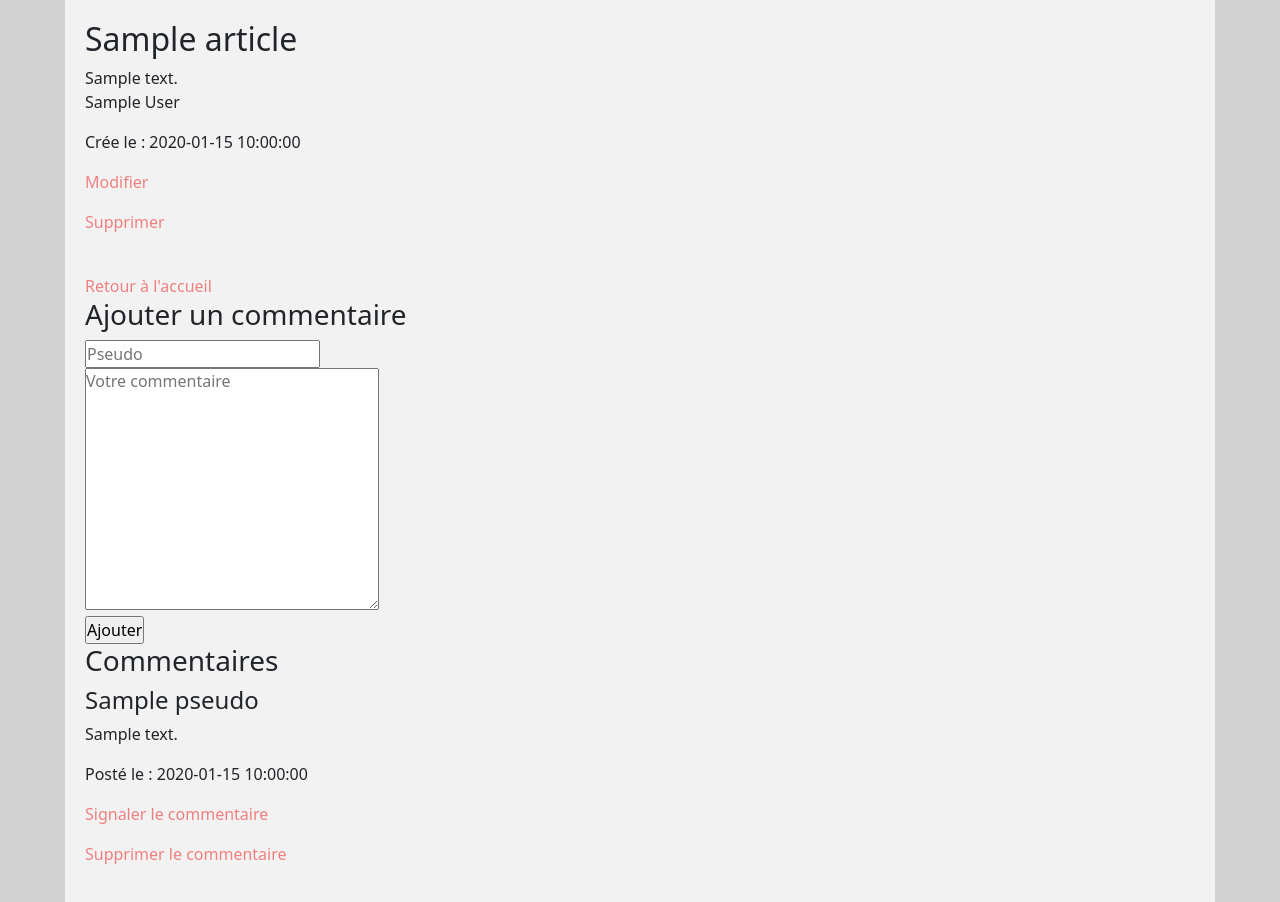
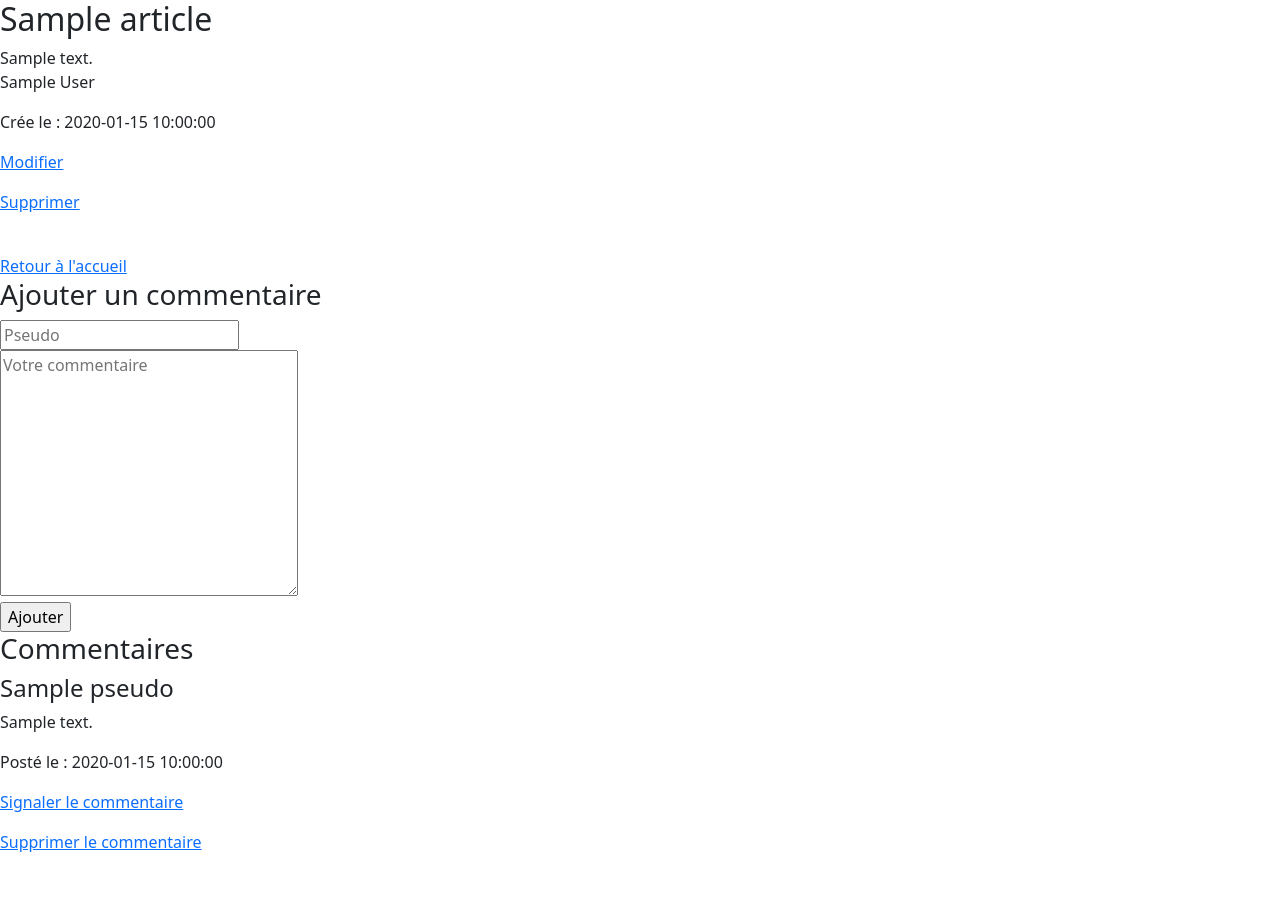
Before and after one commit to LHauwen/Projet-4-OC, a PHP site: template templates/single.php in a window 1280 px wide. After the commit the page ends 852 px from the top, so only its background shows below. Run offline with PHP 8.4, Linux system fonts and the light colour scheme; the template is opened without the code that fills it: most values are stand-ins (such as "Sample title", 1, 10 or a date in 2020); data that the repository does not hold is empty; some libraries are stand-ins or nearby versions.

Commit message:
delete css

```diff
--- a/public/css/style.css
+++ /dev/null
@@ -1,52 +0,0 @@
-* {
-  margin: 0;
-  padding: 0;
-}
-
-html {
-  background-color: lightgray;
-}
-
-body {
-  max-width: 1150px;
-  margin: 0 auto;
-  background-color: #f2f2f2;
-  padding: 20px;
-}
-
-h1 {
-  text-align: center;
-  font-family: arial;
-  font-weight: 400;
-  font-size: 2em;
-  font-style: italic;
-}
-
-a {
-  text-decoration: none;
-  color: lightcoral
-}
-
-a:hover {
-  text-decoration: underline;
-}
-
-div h2 {
-  margin-bottom: 10px;
-}
-
-div {
-  margin-bottom: 25px;
-}
-
-div p {
-  padding-left: 20px;
-}
-
-.flag {
-  color: #e74c4c;
-}
-
-td {
-  padding: 15px;
-}
--- a/templates/home.php
+++ b/templates/home.php
@@ -44,7 +44,7 @@ endif;
         </div>
     </nav>
     <header class="masthead">
-        <img src="../public/assets/img/Bg1.jpg">
+        <img src="../public/assets/img/Bg2.jpg">
 </header>
 <main class="container">
     <section class="row">
```
Also changed, not shown: 1 other file.
